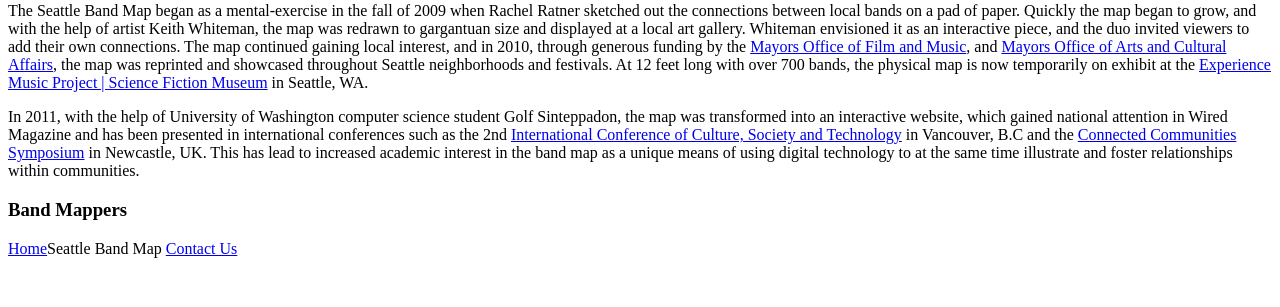
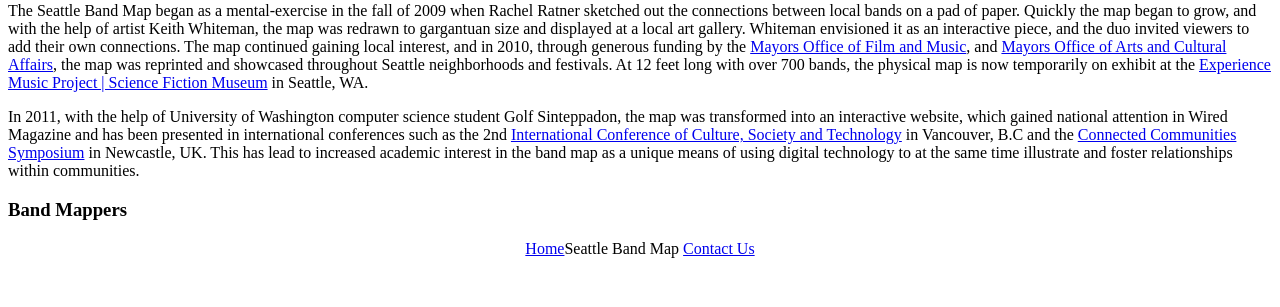
Before and after one commit to NCSUWebClass/Fall12-SeattleMusicScene, a PHP site: page / in a window 1280 px wide. Shown: the part 493-800 px from the top of the page. Run offline with PHP 8.4, Linux system fonts and the light colour scheme; some libraries are stand-ins or nearby versions.

Commit message:
footer test

```diff
--- a/index.php
+++ b/index.php
@@ -72,7 +72,7 @@
 	<!--/content-->
 
 	<!--footer-->
-		<div data-role="footer"  class="ui-bar ui-state-persist"  data-position="fixed"><a href="index.php" data-ajax="false"  data-icon="home">Home</a>Seattle Band Map <a href="contact.php" >Contact Us</a></div>
+		<div data-role="footer"  class="ui-bar ui-state-persist center-text"  data-position="fixed"><a href="index.php" data-ajax="false"  data-icon="home">Home</a>Seattle Band Map <a href="contact.php" >Contact Us</a></div>
 	<!--/footer-->
 	</div>
 
```
